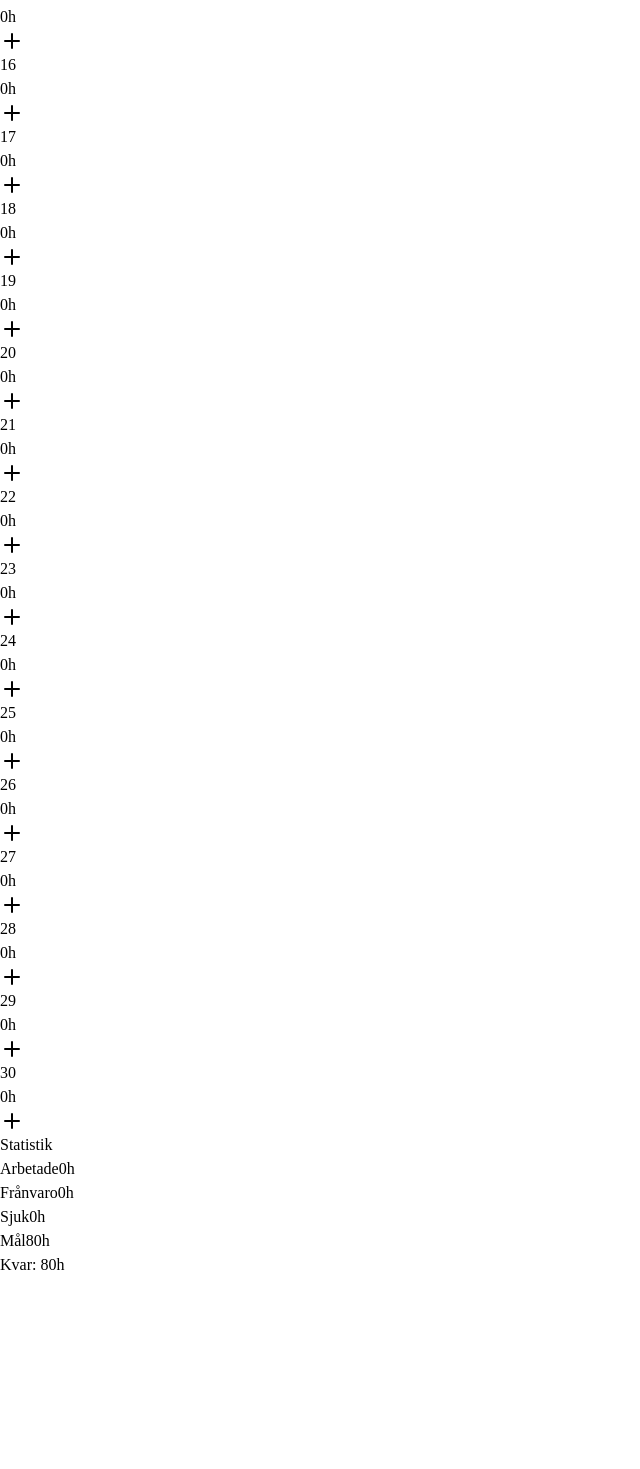
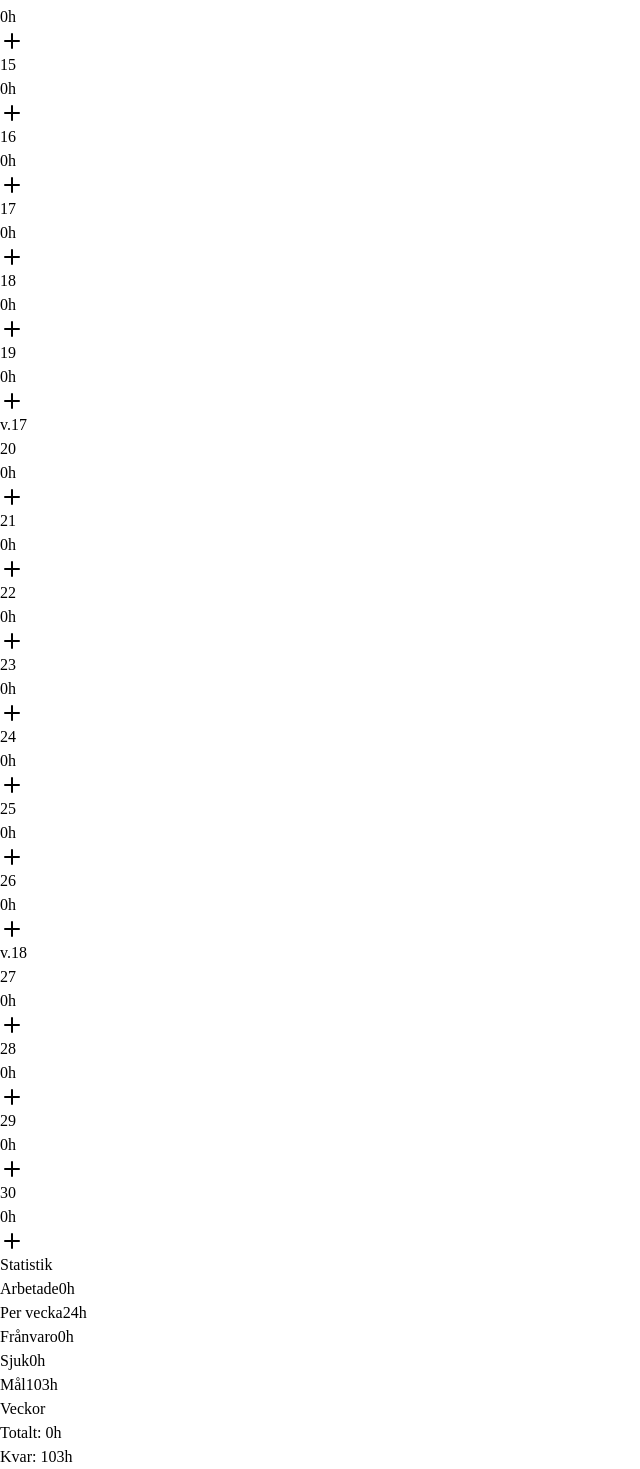
Before and after one commit to sandrahagevall/time-registration, a React (Vite) app: page / in a window 1280 px wide. Shown: the part 1075-2544 px from the top of the page, without its empty margins (0-640 px from the left). Before the commit the page ends 2352 px from the top, so only its background shows below. Built offline with nearby package versions, Linux system fonts and the light colour scheme.

Commit message:
add statistics for weekly worked hours

```diff
--- a/src/components/MonthView.tsx
+++ b/src/components/MonthView.tsx
@@ -33,6 +33,33 @@ const MonthView = () => {
 
   const days: (number | null)[] = [];
 
+  const weeks: (number | null)[][] = [];
+
+  let currentWeek: (number | null)[] = [];
+
+  // fyll första veckan med null
+  for (let i = 0; i < startOffset; i++) {
+    currentWeek.push(null);
+  }
+
+  // loopa dagar
+  for (let day = 1; day <= daysInMonth; day++) {
+    currentWeek.push(day);
+
+    if (currentWeek.length === 7) {
+      weeks.push(currentWeek);
+      currentWeek = [];
+    }
+  }
+
+  // sista veckan
+  if (currentWeek.length > 0) {
+    while (currentWeek.length < 7) {
+      currentWeek.push(null);
+    }
+    weeks.push(currentWeek);
+  }
+
   // tomma rutor i början
   for (let i = 0; i < startOffset; i++) {
     days.push(null);
@@ -42,6 +69,22 @@ const MonthView = () => {
   for (let i = 1; i <= daysInMonth; i++) {
     days.push(i);
   }
+
+  const getWeekNumber = (date: Date) => {
+    const tempDate = new Date(date.getTime());
+    tempDate.setHours(0, 0, 0, 0);
+    tempDate.setDate(tempDate.getDate() + 3 - ((tempDate.getDay() + 6) % 7));
+    const week1 = new Date(tempDate.getFullYear(), 0, 4);
+    return (
+      1 +
+      Math.round(
+        ((tempDate.getTime() - week1.getTime()) / 86400000 -
+          3 +
+          ((week1.getDay() + 6) % 7)) /
+          7,
+      )
+    );
+  };
 
   return (
     <div>
@@ -54,9 +97,28 @@ const MonthView = () => {
       <div className="flex flex-col md:flex-row gap-6">
         {/* VÄNSTER: Kalender + rubrik */}
         <div className="flex-1">
-          <div className="grid grid-cols-2 md:grid-cols-7 gap-2">
-            {days.map((day, index) => (
-              <div key={index} className="h-24 border rounded-lg p-2">
+          <div className="flex flex-col gap-2">
+            {weeks.map((week, i) => {
+              const firstDay = week.find((d) => d !== null);
+
+              const weekNumber = firstDay
+                ? getWeekNumber(new Date(year, month, firstDay))
+                : null;
+
+              return (
+                <div key={i} className="flex gap-2 items-start">
+                  {/* VECKONUMMER */}
+                  <div className="w-10 text-xs text-gray-500 pt-2">
+                    {weekNumber && `v.${weekNumber}`}
+                  </div>
+
+                  {/* DAGAR */}
+                  <div className="grid grid-cols-7 gap-2 flex-1">
+                    {week.map((day, index) => (
+                      <div
+                        key={index}
+                        className="h-24 border rounded-lg p-2 relative"
+                      >
                         {day && (
                           <>
                             <div className="text-sm font-semibold">{day}</div>
@@ -65,25 +127,29 @@ const MonthView = () => {
                               {entries[day]
                                 ?.filter((entry) => entry.type === "work")
                                 .reduce(
-                          (sum, entry) => sum + (Number(entry.hours) || 0),
+                                  (sum, entry) =>
+                                    sum + (Number(entry.hours) || 0),
                                   0,
                                 ) ?? 0}
                               h
                             </div>
 
                             {entries[day]?.map((entry, i) => (
-                      <div key={i} className="text-[10px] text-gray-400">
+                              <div
+                                key={i}
+                                className="text-[10px] text-gray-400"
+                              >
                                 {entry.hours}h - {entry.type}
                               </div>
                             ))}
 
-                    <div className="flex justify-end mt-4">
+                            <div className="absolute bottom-2 right-2">
                               <Plus
                                 onClick={() => {
                                   setSelectedDay(day);
                                   setShowModal(true);
                                 }}
-                        className="w-5 h-5 text-blue-500 font-bold cursor-pointer hover:scale-110"
+                                className="w-5 h-5 text-blue-500 cursor-pointer hover:scale-110 bg-white rounded-full shadow p-0.5"
                               />
                             </div>
                           </>
@@ -92,10 +158,14 @@ const MonthView = () => {
                     ))}
                   </div>
                 </div>
+              );
+            })}
+          </div>
+        </div>
 
         {/* HÖGER: Statistik */}
         <div className="w-full md:w-64">
-          <Statistics entries={entries} targetHours={80} />
+          <Statistics entries={entries} year={year} month={month} />
         </div>
 
         {/* Modal (oförändrad) */}
--- a/src/components/Statitics.tsx
+++ b/src/components/Statitics.tsx
@@ -1,36 +1,82 @@
 type TimeEntry = {
-  hours: number
-  type: string
+  hours: number;
+  type: string;
 };
 
 type DayEntries = {
-  [key: number]: TimeEntry[]
+  [key: number]: TimeEntry[];
 };
 
 interface StatsProps {
-  entries: DayEntries
-  targetHours: number
+  entries: DayEntries;
+  year: number;
+  month: number;
+}
+
+const getWeekNumber = (date: Date) => {
+  const tempDate = new Date(date.getTime());
+  tempDate.setHours(0, 0, 0, 0);
+  tempDate.setDate(tempDate.getDate() + 3 - ((tempDate.getDay() + 6) % 7));
+  const week1 = new Date(tempDate.getFullYear(), 0, 4);
+  return (
+    1 +
+    Math.round(
+      ((tempDate.getTime() - week1.getTime()) / 86400000 -
+        3 +
+        ((week1.getDay() + 6) % 7)) /
+        7,
+    )
+  );
 };
 
-const Statistics = ({ entries, targetHours }: StatsProps) => {
+const Statistics = ({ entries, year, month }: StatsProps) => {
   const allEntries = Object.values(entries).flat();
 
-  const workedHours = allEntries.filter(entry => entry.type === "work").reduce((sum, entry) => sum + entry.hours, 0)
-  const leaveHours = allEntries.filter(entry => entry.type === "leave").reduce((sum, entry) => sum + entry.hours, 0)
-  const sickHours = allEntries.filter(entry => entry.type === "sick").reduce((sum, entry) => sum + entry.hours, 0)
+  const weeklyHours = 24;
 
-  const balance = workedHours - targetHours
+  const weeklyStats: { [week: number]: number } = {};
+
+  Object.entries(entries).forEach(([day, dayEntries]) => {
+    const date = new Date(year, month, Number(day));
+    const week = getWeekNumber(date);
+
+    const worked = dayEntries
+      .filter((e) => e.type === "work")
+      .reduce((sum, e) => sum + e.hours, 0);
+
+    weeklyStats[week] = (weeklyStats[week] || 0) + worked;
+  });
+
+  const daysInMonth = new Date(year, month + 1, 0).getDate();
+  const targetHours = Math.round((daysInMonth / 7) * weeklyHours);
+
+  const workedHours = allEntries
+    .filter((entry) => entry.type === "work")
+    .reduce((sum, entry) => sum + entry.hours, 0);
+
+  const leaveHours = allEntries
+    .filter((entry) => entry.type === "leave")
+    .reduce((sum, entry) => sum + entry.hours, 0);
+
+  const sickHours = allEntries
+    .filter((entry) => entry.type === "sick")
+    .reduce((sum, entry) => sum + entry.hours, 0);
+
+  const balance = workedHours - targetHours;
 
   return (
     <div className="w-64 bg-white border rounded-xl p-4 shadow-sm h-fit">
-  <h3 className="text-sm font-semibold text-gray-500 mb-3">
-    Statistik
-  </h3>
+      <h3 className="text-sm font-semibold text-gray-500 mb-3">Statistik</h3>
 
       <div className="space-y-2 text-sm">
         <div className="flex justify-between">
           <span className="text-gray-600">Arbetade</span>
           <span className="font-medium">{workedHours}h</span>
+        </div>
+
+        <div className="flex justify-between">
+          <span className="text-gray-600">Per vecka</span>
+          <span className="font-medium">24h</span>
         </div>
 
         <div className="flex justify-between">
@@ -49,24 +95,51 @@ const Statistics = ({ entries, targetHours }: StatsProps) => {
         </div>
       </div>
 
+      <div className="mt-4 border-t pt-3">
+        <h4 className="text-sm font-semibold text-gray-500 mb-2">Veckor</h4>
+
+        {Object.entries(weeklyStats)
+          .sort(([a], [b]) => Number(a) - Number(b))
+          .map(([week, hours]) => {
+            const diff = hours - weeklyHours;
+
+            return (
+              <div key={week} className="flex justify-between text-sm">
+                <span>v.{week}</span>
+                <span>
+                  {hours}h{" "}
+                  <span
+                    className={
+                      diff > 0
+                        ? "text-green-600"
+                        : diff < 0
+                          ? "text-orange-500"
+                          : "text-gray-500"
+                    }
+                  >
+                    ({diff > 0 ? "+" : ""}
+                    {diff}h)
+                  </span>
+                </span>
+              </div>
+            );
+          })}
+      </div>
+
+      <div className="mt-4 text-sm font-semibold">Totalt: {workedHours}h</div>
+
       {/* Status */}
       <div className="mt-4 text-sm font-semibold">
         {balance < 0 && (
-      <span className="text-orange-500">
-        Kvar: {Math.abs(balance)}h
-      </span>
+          <span className="text-orange-500">Kvar: {Math.abs(balance)}h</span>
         )}
-    {balance === 0 && (
-      <span className="text-blue-500">I fas</span>
-    )}
+        {balance === 0 && <span className="text-blue-500">I fas</span>}
         {balance > 0 && (
-      <span className="text-green-600">
-        Övertid: +{balance}h
-      </span>
+          <span className="text-green-600">Övertid: +{balance}h</span>
         )}
       </div>
     </div>
   );
 };
 
-export default Statistics
+export default Statistics;
```
Lines whose indentation alone changed are shown as unchanged.
